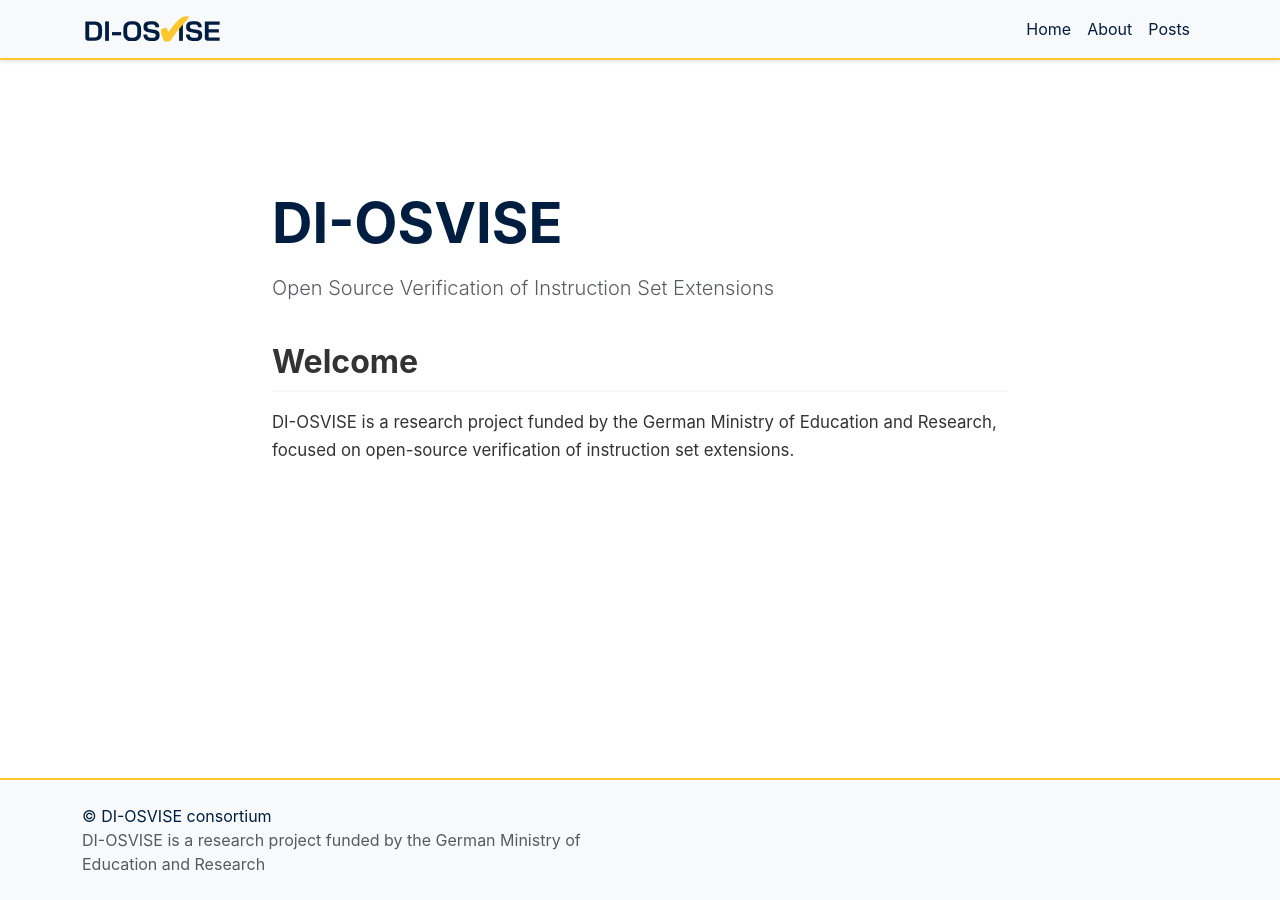
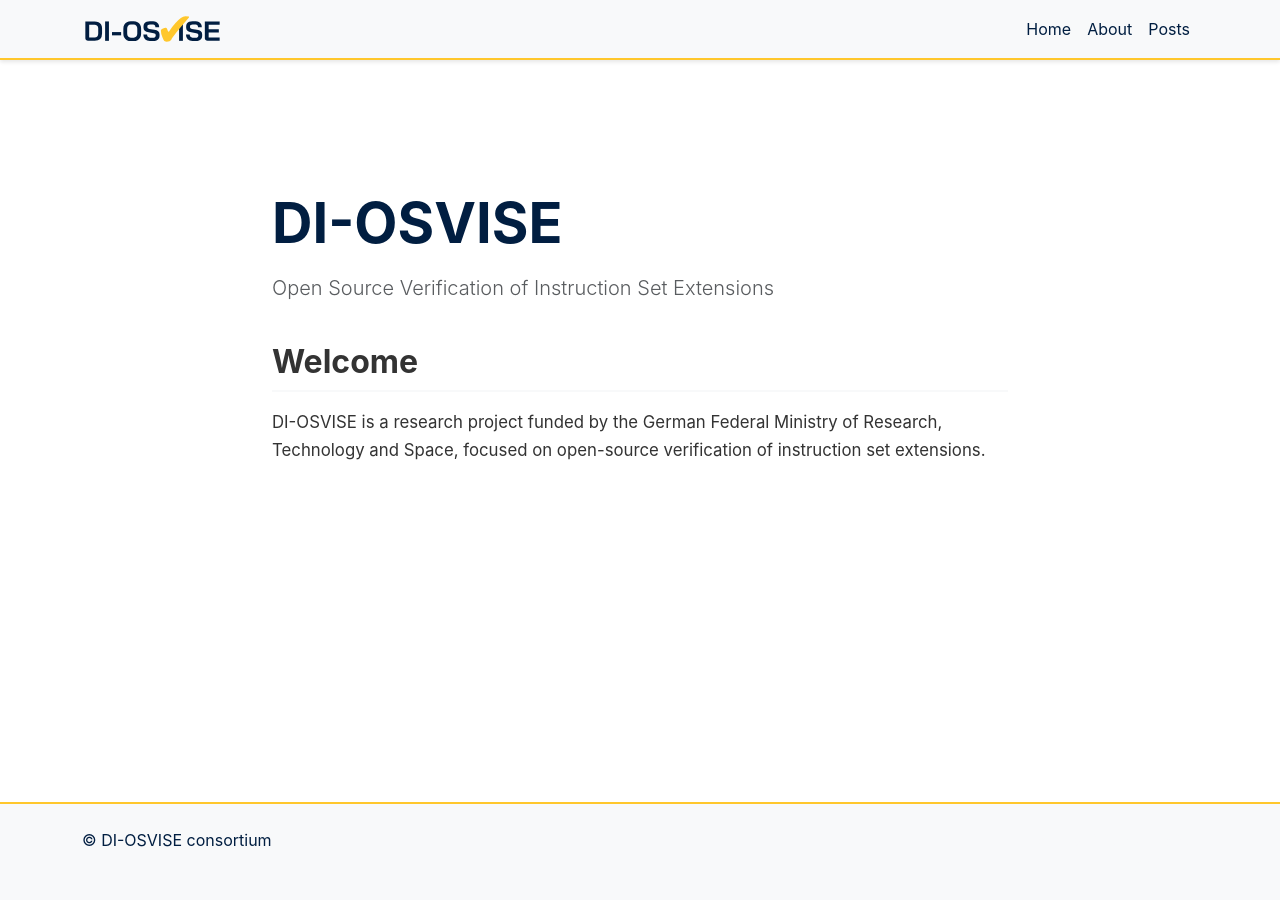
Before and after one commit to DI-OSVISE/DI-OSVISE.github.io, a Jekyll site: the page built from index.md, in a window 1280 px wide. Built offline with Jekyll 4.4.1, drawn with Linux system fonts in a browser that asks for light colours; some web fonts are replaced.

Commit message:
fix: update ministry name

```diff
--- a/_config.yml
+++ b/_config.yml
@@ -21,7 +21,7 @@
 title: Open Source Verification of Instruction Set Extensions
 email: your-email@example.com
 description: >- # this means to ignore newlines until "baseurl:"
-  DI-OSVISE is a research project funded by the German Ministry of Education and Research
+  DI-OSVISE is a research project funded by the German Federal Ministry of Research, Technology and Space
 url: "https://di-osvise.github.io" # the base hostname & protocol for your site, e.g. http://example.com
 github_username:  di-osvise
 logo: image/di-osvise.svg
--- a/_includes/footer.html
+++ b/_includes/footer.html
@@ -3,7 +3,6 @@
     <div class="row">
       <div class="col-md-6">
         <p class="mb-0">{{ site.copyright }}</p>
-        <p class="text-muted mb-0">{{ site.description }}</p>
       </div>
       <div class="col-md-6 text-md-end">
         <p class="mb-0">
--- a/index.md
+++ b/index.md
@@ -6,4 +6,4 @@ subtitle: Open Source Verification of Instruction Set Extensions
 
 ## Welcome
 
-DI-OSVISE is a research project funded by the German Ministry of Education and Research, focused on open-source verification of instruction set extensions.
+DI-OSVISE is a research project funded by the German Federal Ministry of Research, Technology and Space, focused on open-source verification of instruction set extensions.
```
